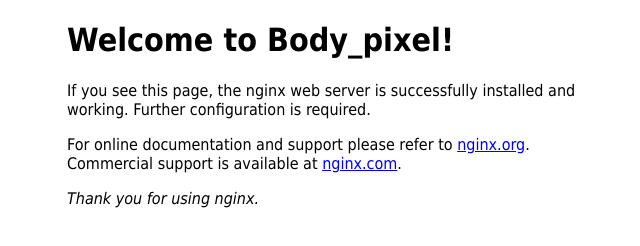
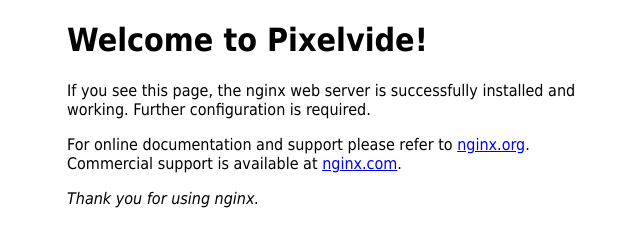
Before and after one commit to ashokreddy2107/pixelvide, a plain HTML site: page index.html in a window 1280 px wide. Shown: the whole page, without its empty margins (293-933 px from the left). Drawn offline with Linux system fonts and the light colour scheme.

Commit message:
Update index.html

```diff
--- a/index.html
+++ b/index.html
@@ -1,7 +1,7 @@
 <!DOCTYPE html>
 <html>
 <head>
-<title>Welcome to testing!</title>
+<title>Welcome to Pixelvide!</title>
 <style>
 html { color-scheme: light dark; }
 body { width: 35em; margin: 0 auto;
@@ -9,7 +9,7 @@ font-family: Tahoma, Verdana, Arial, sans-serif; }
 </style>
 </head>
 <body>
-<h1>Welcome to Body_pixel!</h1>
+<h1>Welcome to Pixelvide!</h1>
 <p>If you see this page, the nginx web server is successfully installed and
 working. Further configuration is required.</p>
 
```
